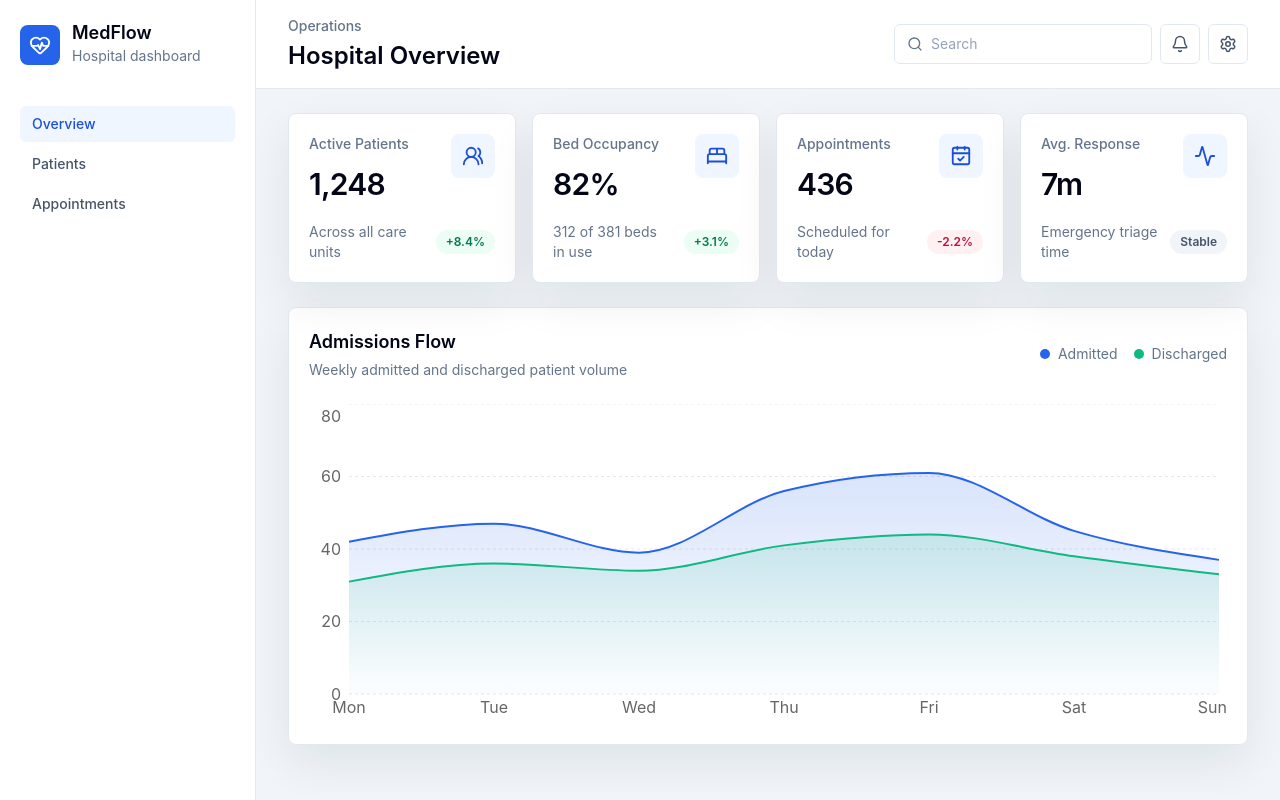
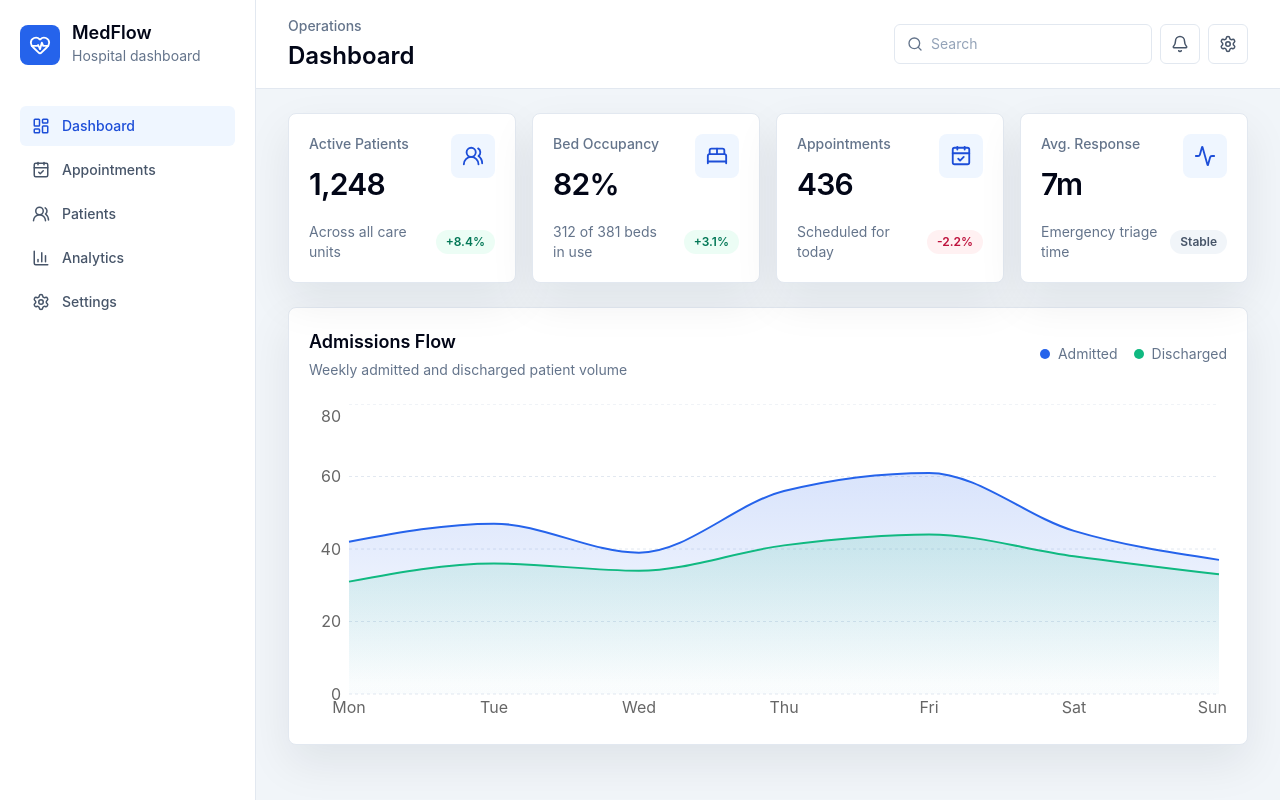
Before and after one commit to romanserban/medflow, a React (Vite) app: page /dashboard in a window 1280 px wide. Built offline with nearby package versions, Linux system fonts and the light colour scheme.

Commit message:
add routes

```diff
--- /dev/null
+++ b/src/components/AppLayout.tsx
@@ -0,0 +1,18 @@
+import { Outlet } from 'react-router-dom'
+import { Sidebar } from './Sidebar'
+import { Topbar } from './Topbar'
+
+export function AppLayout() {
+  return (
+    <div className="min-h-screen bg-slate-100 text-slate-950">
+      <Sidebar />
+
+      <div className="lg:pl-64">
+        <Topbar />
+        <main className="px-4 py-6 md:px-8">
+          <Outlet />
+        </main>
+      </div>
+    </div>
+  )
+}
--- a/src/components/AppShell.tsx
+++ /dev/null
@@ -1,85 +0,0 @@
-import { Bell, HeartPulse, Search, Settings } from 'lucide-react'
-import { NavLink, Outlet } from 'react-router-dom'
-
-const navigationItems = [
-  { label: 'Overview', to: '/dashboard' },
-  { label: 'Patients', to: '/patients' },
-  { label: 'Appointments', to: '/appointments' },
-]
-
-export function AppShell() {
-  return (
-    <div className="min-h-screen bg-slate-100 text-slate-950">
-      <aside className="fixed inset-y-0 left-0 hidden w-64 border-r border-slate-200 bg-white px-5 py-6 lg:block">
-        <div className="flex items-center gap-3">
-          <div className="flex h-10 w-10 items-center justify-center rounded-lg bg-clinical-600 text-white">
-            <HeartPulse size={22} aria-hidden="true" />
-          </div>
-          <div>
-            <p className="text-lg font-semibold leading-none">MedFlow</p>
-            <p className="mt-1 text-sm text-slate-500">Hospital dashboard</p>
-          </div>
-        </div>
-
-        <nav className="mt-10 space-y-1">
-          {navigationItems.map((item) => (
-            <NavLink
-              key={item.to}
-              to={item.to}
-              className={({ isActive }) =>
-                [
-                  'block rounded-md px-3 py-2 text-sm font-medium transition',
-                  isActive
-                    ? 'bg-clinical-50 text-clinical-700'
-                    : 'text-slate-600 hover:bg-slate-50 hover:text-slate-950',
-                ].join(' ')
-              }
-            >
-              {item.label}
-            </NavLink>
-          ))}
-        </nav>
-      </aside>
-
-      <div className="lg:pl-64">
-        <header className="sticky top-0 z-10 border-b border-slate-200 bg-white/95 px-4 py-4 backdrop-blur md:px-8">
-          <div className="flex items-center justify-between gap-4">
-            <div>
-              <p className="text-sm font-medium text-slate-500">Operations</p>
-              <h1 className="mt-1 text-2xl font-semibold text-slate-950">Hospital Overview</h1>
-            </div>
-
-            <div className="flex items-center gap-2">
-              <label className="hidden h-10 items-center gap-2 rounded-md border border-slate-200 bg-white px-3 text-sm text-slate-500 md:flex">
-                <Search size={16} aria-hidden="true" />
-                <input
-                  className="w-52 bg-transparent text-slate-900 outline-none placeholder:text-slate-400"
-                  placeholder="Search"
-                  type="search"
-                />
-              </label>
-              <button
-                className="flex h-10 w-10 items-center justify-center rounded-md border border-slate-200 bg-white text-slate-600 hover:text-slate-950"
-                type="button"
-                aria-label="Notifications"
-              >
-                <Bell size={18} aria-hidden="true" />
-              </button>
-              <button
-                className="flex h-10 w-10 items-center justify-center rounded-md border border-slate-200 bg-white text-slate-600 hover:text-slate-950"
-                type="button"
-                aria-label="Settings"
-              >
-                <Settings size={18} aria-hidden="true" />
-              </button>
-            </div>
-          </div>
-        </header>
-
-        <main className="px-4 py-6 md:px-8">
-          <Outlet />
-        </main>
-      </div>
-    </div>
-  )
-}
--- /dev/null
+++ b/src/components/Sidebar.tsx
@@ -0,0 +1,57 @@
+import {
+  BarChart3,
+  CalendarCheck,
+  HeartPulse,
+  LayoutDashboard,
+  Settings,
+  UsersRound,
+} from 'lucide-react'
+import { NavLink } from 'react-router-dom'
+
+const navigationItems = [
+  { label: 'Dashboard', to: '/dashboard', icon: LayoutDashboard },
+  { label: 'Appointments', to: '/appointments', icon: CalendarCheck },
+  { label: 'Patients', to: '/patients', icon: UsersRound },
+  { label: 'Analytics', to: '/analytics', icon: BarChart3 },
+  { label: 'Settings', to: '/settings', icon: Settings },
+]
+
+export function Sidebar() {
+  return (
+    <aside className="fixed inset-y-0 left-0 hidden w-64 border-r border-slate-200 bg-white px-5 py-6 lg:block">
+      <div className="flex items-center gap-3">
+        <div className="flex h-10 w-10 items-center justify-center rounded-lg bg-clinical-600 text-white">
+          <HeartPulse size={22} aria-hidden="true" />
+        </div>
+        <div>
+          <p className="text-lg font-semibold leading-none">MedFlow</p>
+          <p className="mt-1 text-sm text-slate-500">Hospital dashboard</p>
+        </div>
+      </div>
+
+      <nav className="mt-10 space-y-1" aria-label="Main navigation">
+        {navigationItems.map((item) => {
+          const Icon = item.icon
+
+          return (
+            <NavLink
+              key={item.to}
+              to={item.to}
+              className={({ isActive }) =>
+                [
+                  'flex items-center gap-3 rounded-md px-3 py-2.5 text-sm font-medium transition',
+                  isActive
+                    ? 'bg-clinical-50 text-clinical-700'
+                    : 'text-slate-600 hover:bg-slate-50 hover:text-slate-950',
+                ].join(' ')
+              }
+            >
+              <Icon size={18} aria-hidden="true" />
+              {item.label}
+            </NavLink>
+          )
+        })}
+      </nav>
+    </aside>
+  )
+}
--- /dev/null
+++ b/src/components/Topbar.tsx
@@ -0,0 +1,51 @@
+import { Bell, Search, Settings } from 'lucide-react'
+import { useLocation } from 'react-router-dom'
+
+const pageTitles: Record<string, string> = {
+  '/dashboard': 'Dashboard',
+  '/appointments': 'Appointments',
+  '/patients': 'Patients',
+  '/analytics': 'Analytics',
+  '/settings': 'Settings',
+}
+
+export function Topbar() {
+  const { pathname } = useLocation()
+  const pageTitle = pageTitles[pathname] ?? 'MedFlow'
+
+  return (
+    <header className="sticky top-0 z-10 border-b border-slate-200 bg-white/95 px-4 py-4 backdrop-blur md:px-8">
+      <div className="flex items-center justify-between gap-4">
+        <div>
+          <p className="text-sm font-medium text-slate-500">Operations</p>
+          <h1 className="mt-1 text-2xl font-semibold text-slate-950">{pageTitle}</h1>
+        </div>
+
+        <div className="flex items-center gap-2">
+          <label className="hidden h-10 items-center gap-2 rounded-md border border-slate-200 bg-white px-3 text-sm text-slate-500 md:flex">
+            <Search size={16} aria-hidden="true" />
+            <input
+              className="w-52 bg-transparent text-slate-900 outline-none placeholder:text-slate-400"
+              placeholder="Search"
+              type="search"
+            />
+          </label>
+          <button
+            className="flex h-10 w-10 items-center justify-center rounded-md border border-slate-200 bg-white text-slate-600 hover:text-slate-950"
+            type="button"
+            aria-label="Notifications"
+          >
+            <Bell size={18} aria-hidden="true" />
+          </button>
+          <button
+            className="flex h-10 w-10 items-center justify-center rounded-md border border-slate-200 bg-white text-slate-600 hover:text-slate-950"
+            type="button"
+            aria-label="Settings"
+          >
+            <Settings size={18} aria-hidden="true" />
+          </button>
+        </div>
+      </div>
+    </header>
+  )
+}
--- /dev/null
+++ b/src/pages/AnalyticsPage.tsx
@@ -0,0 +1,11 @@
+export function AnalyticsPage() {
+  return (
+    <section className="rounded-lg border border-slate-200 bg-white p-8 shadow-panel">
+      <p className="text-sm font-medium text-slate-500">Insights</p>
+      <h2 className="mt-2 text-2xl font-semibold text-slate-950">Analytics</h2>
+      <p className="mt-3 max-w-2xl text-sm leading-6 text-slate-500">
+        Analytics can be connected once the core dashboard data model is defined.
+      </p>
+    </section>
+  )
+}
--- /dev/null
+++ b/src/pages/SettingsPage.tsx
@@ -0,0 +1,11 @@
+export function SettingsPage() {
+  return (
+    <section className="rounded-lg border border-slate-200 bg-white p-8 shadow-panel">
+      <p className="text-sm font-medium text-slate-500">Workspace</p>
+      <h2 className="mt-2 text-2xl font-semibold text-slate-950">Settings</h2>
+      <p className="mt-3 max-w-2xl text-sm leading-6 text-slate-500">
+        Settings can be expanded when user, facility, and permission requirements are ready.
+      </p>
+    </section>
+  )
+}
```
Also changed, not shown: src/routes/AppRoutes.tsx (+6 -2 lines).
